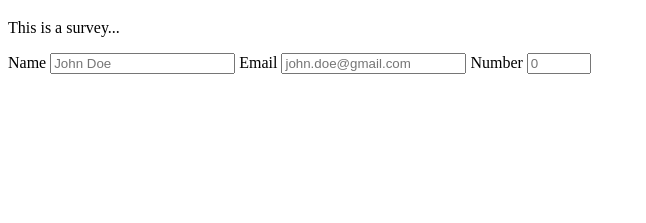
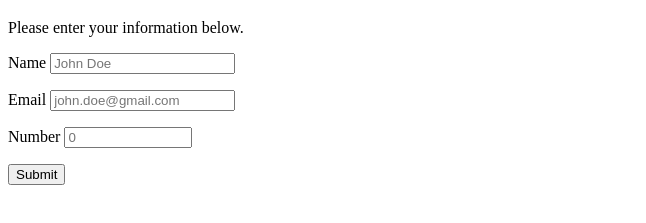
Before and after one commit to Jimfarrugia/freecodecamp-survey, a plain HTML site: page index.html in a window 1280 px wide. Shown: the part 61-284 px from the top of the page, without its empty margins (0-646 px from the left). Drawn offline with Linux system fonts and the light colour scheme.

Commit message:
submit button and validation

```diff
--- a/index.html
+++ b/index.html
@@ -1,17 +1,3 @@
-<!--
-
-[ ] #12: Inside the form element, I can select an option from a dropdown that has a corresponding id="dropdown".
-
-[ ] #13: Inside the form element, I can select a field from one or more groups of radio buttons. Each group should be grouped using the name attribute.
-
-[ ] #14: Inside the form element, I can select several fields from a series of checkboxes, each of which must have a value attribute.
-
-[ ] #15: Inside the form element, I am presented with a textarea at the end for additional comments.
-
-[ ] #16: Inside the form element, I am presented with a button with id="submit" to submit all my inputs.
-
--->
-
 <!-- You can build your project by forking this CodePen pen:
 	https://codepen.io/freeCodeCamp/pen/MJjpwO -->
 
@@ -27,17 +13,18 @@
     <script type="text/javascript"></script>
   </head>
   <body>
-    <!-- [.] #1: I can see a title with id="title" in H1 sized text. -->
+    <!-- [x] #1: I can see a title with id="title" in H1 sized text. -->
     <h1 id="title">Survey Title</h1>
 
-    <!-- [.] #2: I can see a short explanation with id="description" in P sized text. -->
-    <p id="description">This is a survey...</p>
+    <!-- [x] #2: I can see a short explanation with id="description" in P sized text. -->
+    <p id="description">Please enter your information below.</p>
 
     <!-- [x] #3: I can see a form with id="survey-form". -->
     <form onSubmit="handleSubmit()" id="survey-form">
       <!-- [x] #4: Inside the form element, I am required to enter my name in a field with id="name". -->
       <!-- [x] #10: For the name, email, and number input fields inside the form I can see corresponding labels that describe the purpose of each field with the following ids: id="name-label", id="email-label", and id="number-label". -->
       <!-- [x] #11: For the name, email, and number input fields, I can see placeholder text that gives me a description or instructions for each field. -->
+      <p>
         <label for="name" id="name-label">Name</label>
         <input
           type="text"
@@ -46,8 +33,10 @@
           placeholder="John Doe"
           required
         />
+      </p>
       <!-- [x] #5: Inside the form element, I am required to enter an email in a field with id="email". -->
-      <!--? [ ] #6: If I enter an email that is not formatted correctly, I will see an HTML5 validation error. -->
+      <!-- [x] #6: If I enter an email that is not formatted correctly, I will see an HTML5 validation error. -->
+      <p>
         <label for="email" id="email-label">Email</label>
         <input
           type="email"
@@ -56,18 +45,31 @@
           placeholder="john.doe@gmail.com"
           required
         />
+      </p>
       <!-- [x] #7: Inside the form, I can enter a number in a field with id="number". -->
-      <!--? [ ] #8: If I enter non-numbers in the number input, I will see an HTML5 validation error. -->
-      <!--? [ ] #9: If I enter numbers outside the range of the number input, which are defined by the min and max attributes, I will see an HTML5 validation error. -->
+      <!-- [x] #8: If I enter non-numbers in the number input, I will see an HTML5 validation error. -->
+      <!-- [x] #9: If I enter numbers outside the range of the number input, which are defined by the min and max attributes, I will see an HTML5 validation error. -->
+      <p>
         <label for="number" id="number-label">Number</label>
         <input
           type="number"
           name="number"
           id="number"
           min="0"
-        max="100"
+          max="99999999999"
           placeholder="0"
         />
+      </p>
+      <!--
+			[ ] #12: Inside the form element, I can select an option from a dropdown that has a corresponding id="dropdown".
+			[ ] #13: Inside the form element, I can select a field from one or more groups of radio buttons. Each group should be grouped using the name attribute.
+			[ ] #14: Inside the form element, I can select several fields from a series of checkboxes, each of which must have a value attribute.
+			[ ] #15: Inside the form element, I am presented with a textarea at the end for additional comments.
+			[ ] #16: Inside the form element, I am presented with a button with id="submit" to submit all my inputs.
+			-->
+      <p>
+        <button type="submit">Submit</button>
+      </p>
     </form>
   </body>
 </html>
```
Lines whose indentation alone changed are shown as unchanged.
